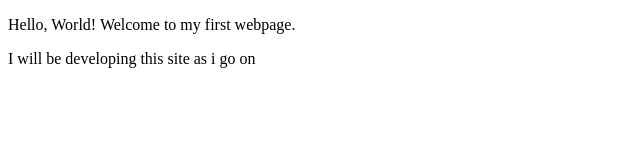
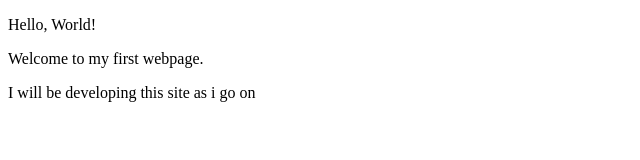
Before and after one commit to lawrence254/my-first-website, a plain HTML site: page index.html in a window 1280 px wide. Shown: the whole page, without its empty margins (0-640 px from the left). Drawn offline with Linux system fonts and the light colour scheme.

Commit message:
Add paragraph block elements

```diff
--- a/index.html
+++ b/index.html
@@ -5,7 +5,8 @@
     <link rel="shortcut icon" type="image/png" href="favicon.png"/>
   </head>
   <body>
-    <p>Hello, World! Welcome to my first webpage.</p>
+    <p>Hello, World!</p>
+    <p>Welcome to my first webpage.</p>
     <p>I will be developing this site as i go on</p>
   </body>
 </html>
```
